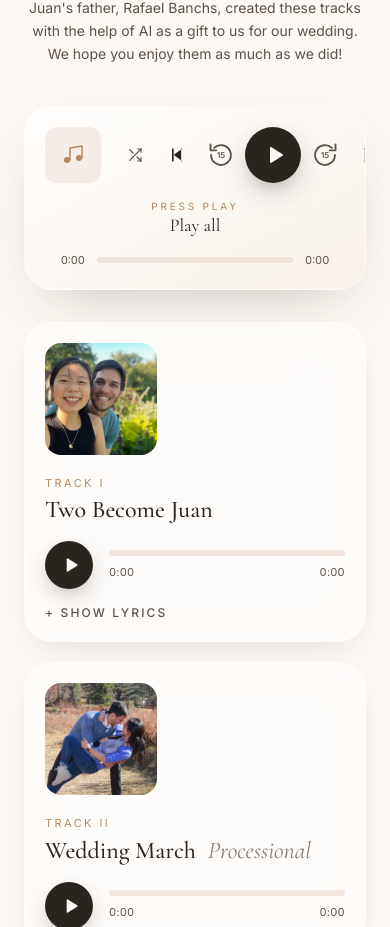
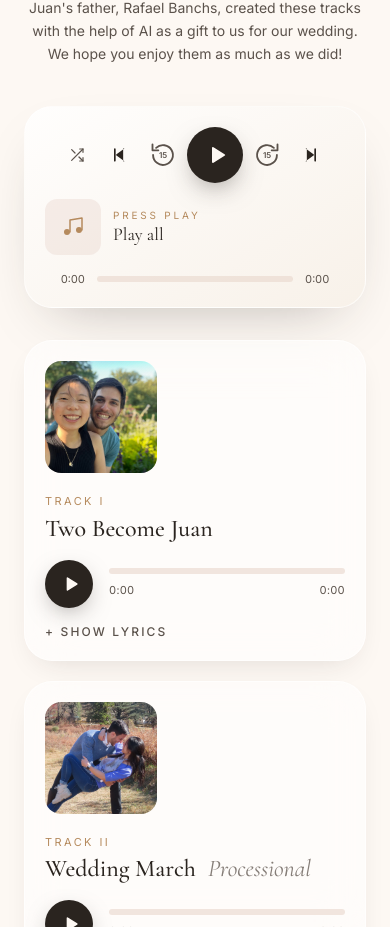
Before and after one commit to juanbanchs/allison-juan-wedding-music, a React (Vite) app: page / in a window 390 px wide. Shown: the part 875-1802 px from the top of the page. Built offline with nearby package versions, Linux system fonts and the light colour scheme.

Commit message:
Center mobile player controls and pair photo with title
On mobile, photo+title now share a row and the controls sit in their own
centered row above. Avoids the awkward gap between left-edge photo and
right-clustered controls when the player is wider.

```diff
--- a/src/GlobalPlayer.tsx
+++ b/src/GlobalPlayer.tsx
@@ -31,6 +31,22 @@ export function GlobalPlayer({ tracks, state, controls }: GlobalPlayerProps) {
     controls.seekTo(ratio * duration)
   }
 
+  const photo = activeTrack ? (
+    <img
+      src={activeTrack.photo}
+      alt=""
+      className="h-14 w-14 shrink-0 rounded-xl object-cover shadow-md sm:h-16 sm:w-16"
+    />
+  ) : (
+    <div className="grid h-14 w-14 shrink-0 place-items-center rounded-xl bg-[var(--color-rose-soft)]/40 text-[var(--color-gold)] sm:h-16 sm:w-16">
+      <svg viewBox="0 0 24 24" fill="currentColor" className="h-6 w-6">
+        <path d="M9 17V5l12-2v12" stroke="currentColor" strokeWidth="1.5" fill="none" strokeLinecap="round" strokeLinejoin="round"/>
+        <circle cx="6" cy="17" r="3" />
+        <circle cx="18" cy="15" r="3" />
+      </svg>
+    </div>
+  )
+
   const trackInfo = (
     <>
       <p className="truncate font-sans text-[10px] uppercase tracking-[0.28em] text-[var(--color-gold)]">
@@ -59,24 +75,10 @@ export function GlobalPlayer({ tracks, state, controls }: GlobalPlayerProps) {
       className="relative overflow-hidden rounded-[28px] border border-white/60 bg-gradient-to-br from-white/80 to-[var(--color-cream-deep)]/80 p-5 shadow-[0_24px_60px_-30px_rgba(42,36,31,0.35)] backdrop-blur-xl sm:p-7"
     >
       <div className="flex flex-col gap-4 sm:gap-6">
-        <div className="flex items-center justify-between gap-4 sm:gap-6">
-          <div className="flex shrink-0 items-center gap-4 sm:min-w-0 sm:flex-1">
-            {activeTrack ? (
-              <img
-                src={activeTrack.photo}
-                alt=""
-                className="h-14 w-14 shrink-0 rounded-xl object-cover shadow-md sm:h-16 sm:w-16"
-              />
-            ) : (
-              <div className="grid h-14 w-14 shrink-0 place-items-center rounded-xl bg-[var(--color-rose-soft)]/40 text-[var(--color-gold)] sm:h-16 sm:w-16">
-                <svg viewBox="0 0 24 24" fill="currentColor" className="h-6 w-6">
-                  <path d="M9 17V5l12-2v12" stroke="currentColor" strokeWidth="1.5" fill="none" strokeLinecap="round" strokeLinejoin="round"/>
-                  <circle cx="6" cy="17" r="3" />
-                  <circle cx="18" cy="15" r="3" />
-                </svg>
-              </div>
-            )}
-            <div className="hidden min-w-0 sm:block sm:w-[260px]">
+        <div className="flex items-center justify-center gap-4 sm:justify-between sm:gap-6">
+          <div className="hidden min-w-0 items-center gap-4 sm:flex sm:flex-1">
+            {photo}
+            <div className="min-w-0 sm:w-[260px]">
               {trackInfo}
             </div>
           </div>
@@ -170,8 +172,11 @@ export function GlobalPlayer({ tracks, state, controls }: GlobalPlayerProps) {
           </div>
         </div>
 
-        <div className="min-w-0 px-1 text-center sm:hidden">
-          {trackInfo}
+        <div className="flex items-center gap-3 sm:hidden">
+          {photo}
+          <div className="min-w-0 flex-1">
+            {trackInfo}
+          </div>
         </div>
 
         <div className="flex items-center gap-3">
```
